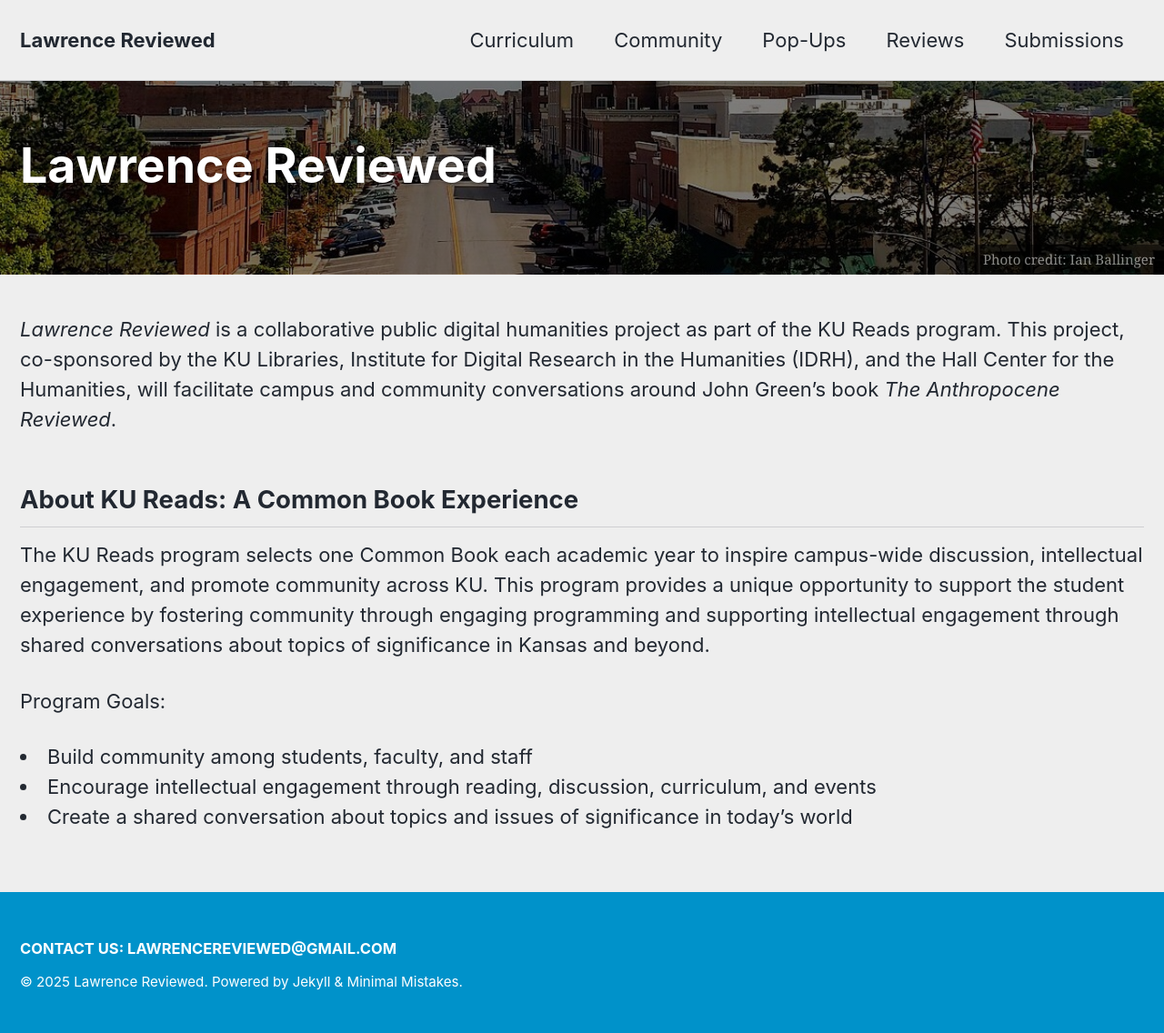
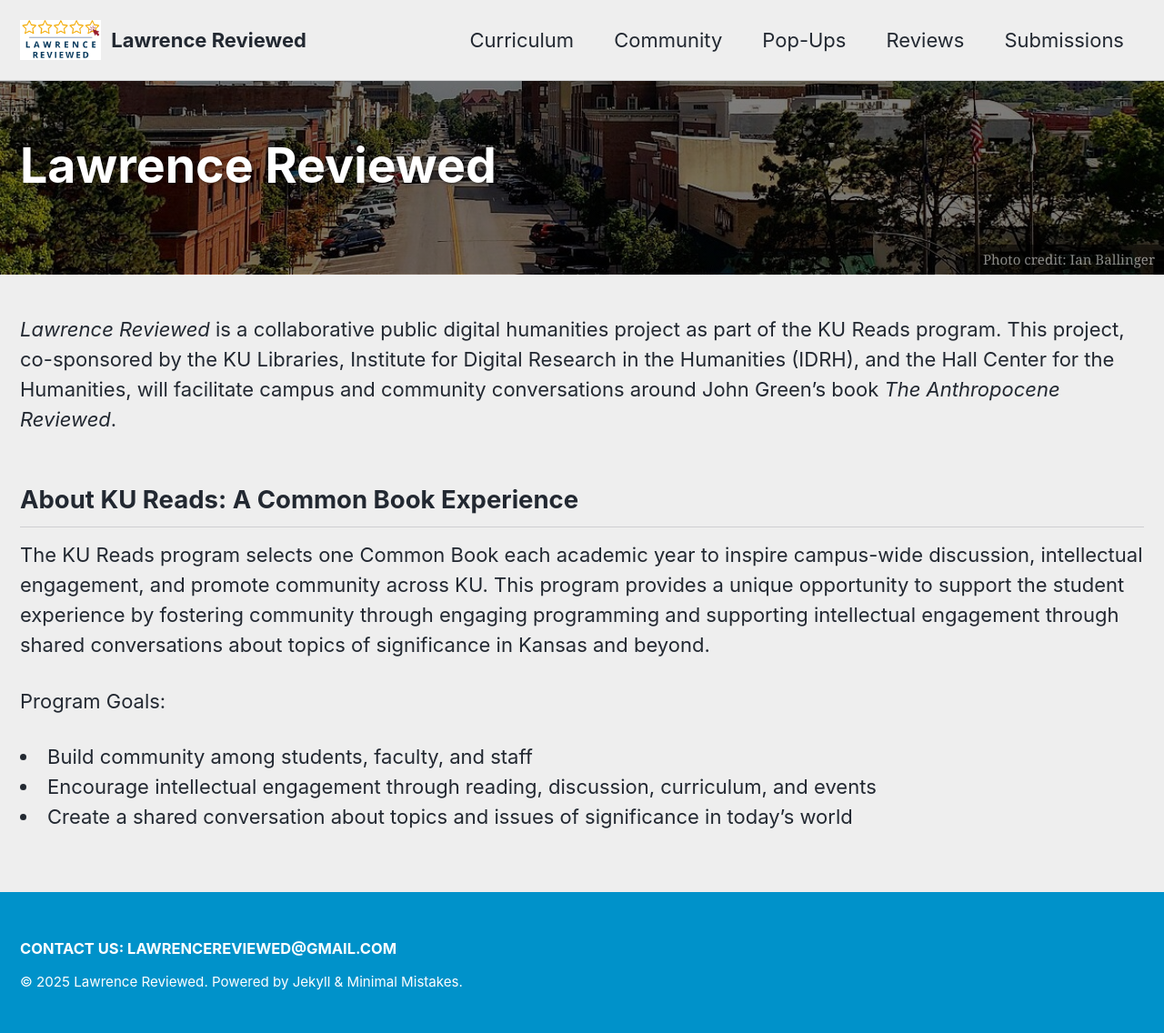
Before and after one commit to idrhku/lawrence-reviewed, a Jekyll site: the page built from index.html, in a window 1280 px wide. Shown: the whole page at 91% size. Built offline with Jekyll 4.4.1, drawn with Linux system fonts in a browser that asks for light colours; cached includes are drawn as plain includes; the list of posts is cut into pages by our own code.

Commit message:
add logo to site

```diff
--- a/_config.yml
+++ b/_config.yml
@@ -26,7 +26,7 @@
 baseurl                  : # the subpath of your site, e.g. "/blog"
 repository               : # GitHub username/repo-name e.g. "mmistakes/minimal-mistakes"
 teaser                   : # path of fallback teaser image, e.g. "/assets/images/500x300.png"
-logo                     : # path of logo image to display in the masthead, e.g. "/assets/images/88x88.png"
+logo                     : "/assets/img/Lawrence Reviewed Logo.png" # path of logo image to display in the masthead, e.g. "/assets/images/88x88.png"
 masthead_title           : # overrides the website title displayed in the masthead, use " " for no title
 breadcrumbs              : # true, false (default)
 words_per_minute         : 200
```
Also changed, not shown: assets/img/Lawrence Reviewed Logo.png (added).
